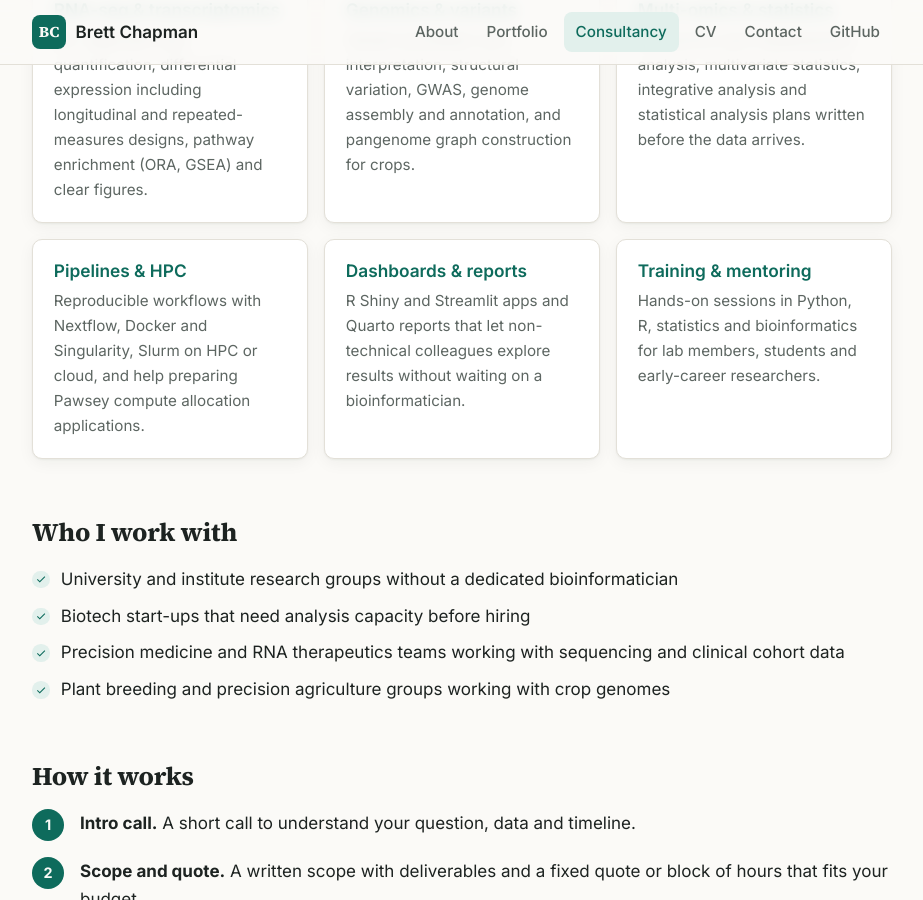
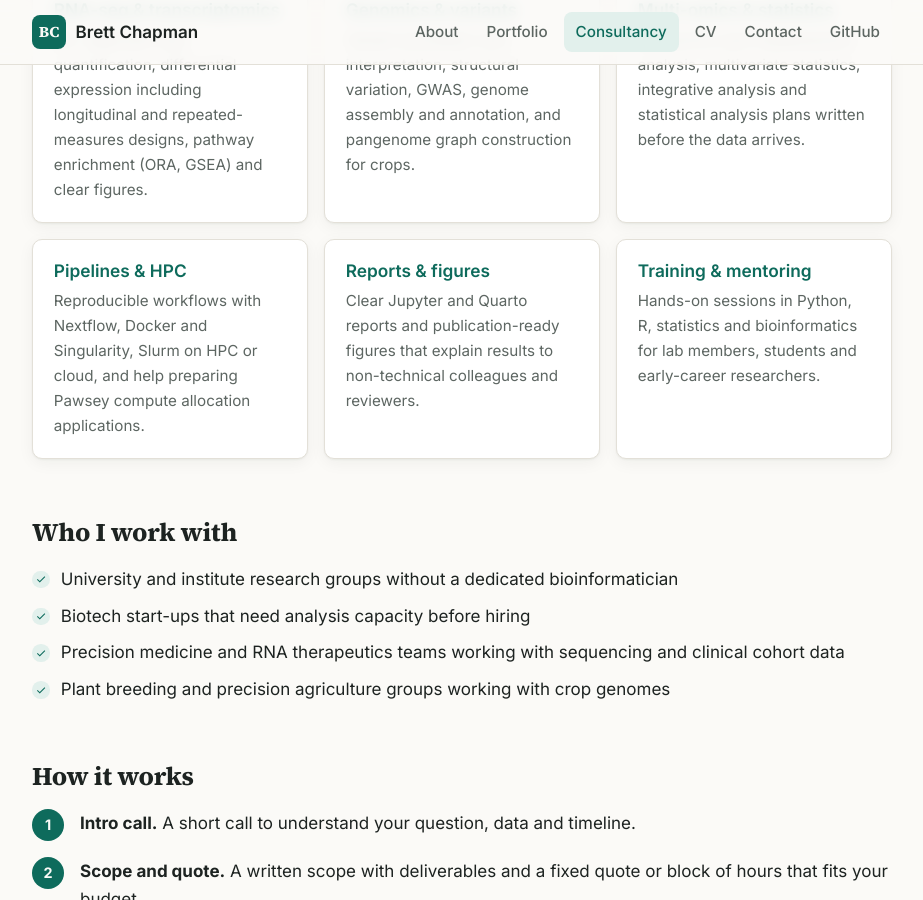
Before and after one commit to brettChapman/brettChapman.github.io, a Jekyll site: the page built from consultancy.html, in a window 1280 px wide and 900 px high, scrolled down 429 px. Shown: the whole window, without its empty margins (178-1101 px from the left). Built offline with Jekyll 4.4.1, drawn with Linux system fonts in a browser that asks for light colours.

Commit message:
Remove Dashboards tab and outdated MultiVis tutorial links
Co-Authored-By: Claude Opus 5.5 <noreply@anthropic.com>
Claude-Session: https://claude.ai/code/session_01NsdaR74wPxi2s5sBpKUEkk

```diff
--- a/consultancy.html
+++ b/consultancy.html
@@ -41,8 +41,8 @@ feature: consultancy
       <p>Reproducible workflows with Nextflow, Docker and Singularity, Slurm on HPC or cloud, and help preparing Pawsey compute allocation applications.</p>
     </div>
     <div class="card">
-      <h3>Dashboards &amp; reports</h3>
-      <p>R Shiny and Streamlit apps and Quarto reports that let non-technical colleagues explore results without waiting on a bioinformatician.</p>
+      <h3>Reports &amp; figures</h3>
+      <p>Clear Jupyter and Quarto reports and publication-ready figures that explain results to non-technical colleagues and reviewers.</p>
     </div>
     <div class="card">
       <h3>Training &amp; mentoring</h3>
--- a/index.html
+++ b/index.html
@@ -55,7 +55,7 @@ title: About
     </div>
     <div class="card">
       <h3>Pipelines, HPC &amp; reporting</h3>
-      <p>Reproducible workflows (Nextflow, Docker, Singularity, Slurm), Pawsey and cloud computing, and R Shiny, Streamlit, Dataiku and Quarto reporting.</p>
+      <p>Reproducible workflows (Nextflow, Docker, Singularity, Slurm), Pawsey and cloud computing, and Dataiku, Jupyter and Quarto reporting.</p>
     </div>
   </div>
 </section>
--- a/portfolio.html
+++ b/portfolio.html
@@ -2,17 +2,16 @@
 layout: page
 title: Portfolio
 permalink: /portfolio/
-lead: Projects, dashboards, analyses and publications from research and industry. Industry work is described at method level only.
+lead: Projects, analyses and publications from research and industry. Industry work is described at method level only.
 ---
 
 <div class="tabs" role="tablist" aria-label="Portfolio sections">
   <a class="tab" role="tab" href="#projects" data-tab="projects">Projects <span class="count">{{ site.data.portfolio.projects | size }}</span></a>
-  <a class="tab" role="tab" href="#dashboards" data-tab="dashboards">Dashboards <span class="count">{{ site.data.portfolio.dashboards | size }}</span></a>
   <a class="tab" role="tab" href="#analyses" data-tab="analyses">Analyses <span class="count">{{ site.data.portfolio.analyses | size }}</span></a>
   <a class="tab" role="tab" href="#publications" data-tab="publications">Publications <span class="count">{{ site.data.publications | size }}</span></a>
 </div>
 
-{% assign sections = "projects,dashboards,analyses" | split: "," %}
+{% assign sections = "projects,analyses" | split: "," %}
 {% for section in sections %}
 <section id="{{ section }}" class="tab-panel" role="tabpanel">
   <h2 class="panel-title">{{ section | capitalize }}</h2>
```
Also changed, not shown: _data/portfolio.yml (+6 -57 lines), cv.md (+1 -1 lines), README.md.
